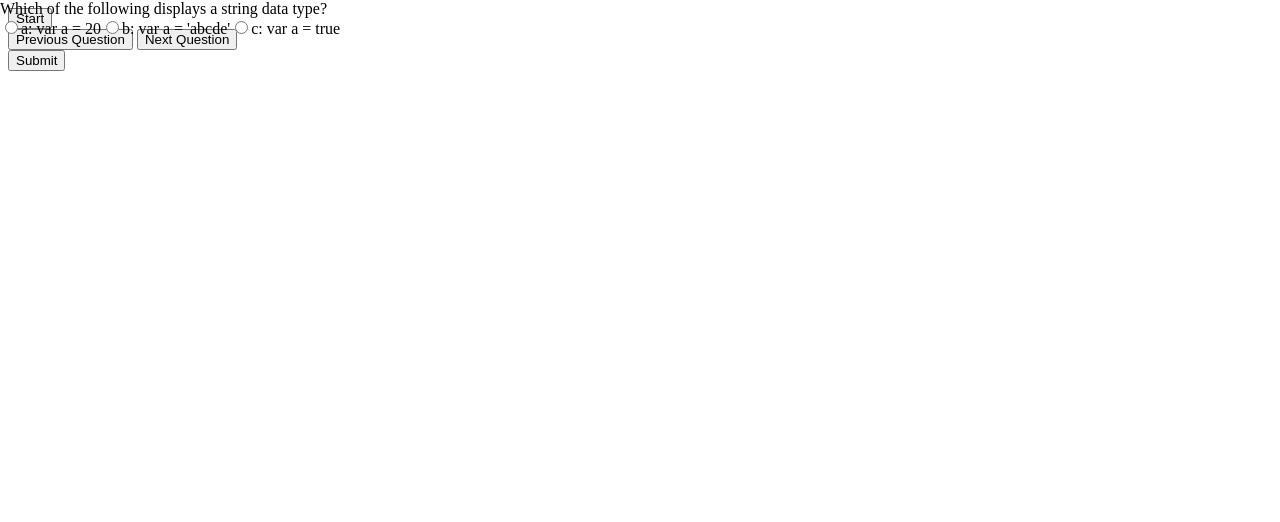
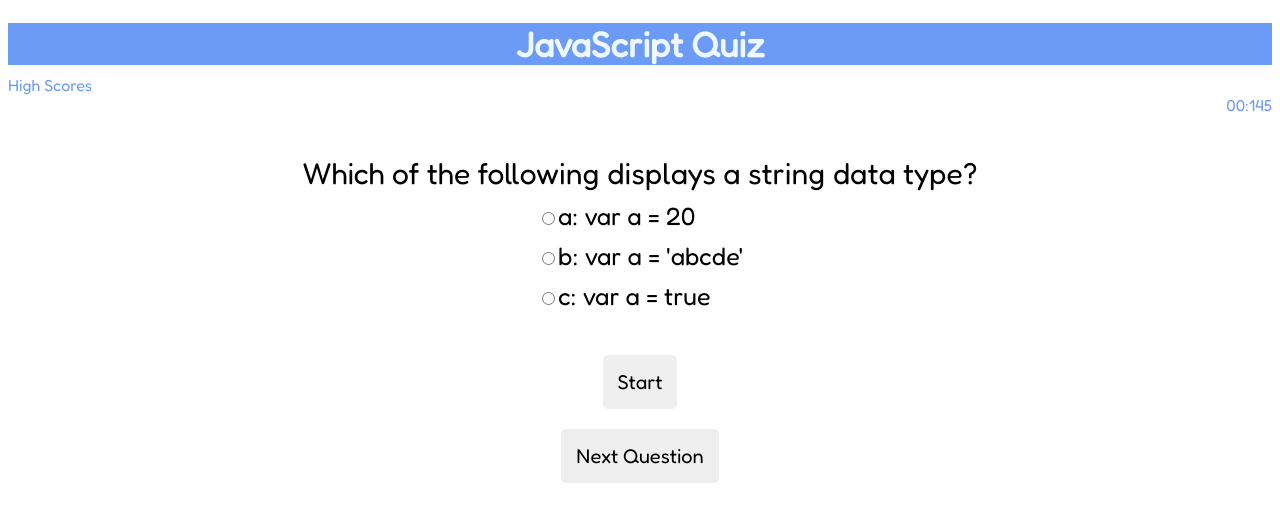
Before and after one commit to Emily-MVaz/coding-quiz, a plain HTML site: page index.html in a window 1280 px wide. Drawn offline with Linux system fonts and the light colour scheme.

Commit message:
Added two stylesheets for style and font added timer to quiz edited readme i am having trouble with the timer and highscore function

```diff
--- a/assets/css/stylesheet.css
+++ b/assets/css/stylesheet.css
@@ -1,3 +1,70 @@
+
+h1{
+    text-align: center;
+    margin-bottom: 10px;
+    font-size: 35px;
+    color: aliceblue;
+    background-color: rgb(107, 155, 245);
+}
+
+/* .row {
+    display: flex;
+    flex-direction: row;
+} */
+
+#highscore {
+    display: flex;
+    justify-content: flex-start;
+    color: rgb(107, 155, 245);
+}
+
+#timerDisplay {
+    display: flex;
+    justify-content: flex-end;
+    color: rgb(107, 155, 245);
+}
+
+#title h2 {
+    font-size: 35px;
+}
+
+#title p {
+    font-size: 19px;
+}
+
+body{
+    text-align: center;
+    font-family: Fredoka;
+}
+
+
+.question {
+    font-size: 30px;
+    margin-bottom: 10px;
+}
+
+
+.answers {
+    font-size: 25px;
+    margin-bottom: 6px;
+    text-align: left;
+    display: inline-block;
+}
+
+.answers label {
+    display: block;
+    margin-bottom: 10px;
+}
+
+button {
+    font-size: 20px;
+    font-family: Fredoka;
+    padding: 15px;
+    margin-bottom: 20px;
+    border: 0px;
+    border-radius: 5px;
+}
+
 .slide {
     position: absolute;
     left: 0px;
@@ -13,7 +80,7 @@
     z-index: 2;
 }
 
-.quiz-container {
+.quiz-box {
     position: relative;
     height: 200px;
     margin-top: 40px;
--- /dev/null
+++ b/assets/css/title.css
@@ -0,0 +1,25 @@
+
+h1{
+    display: flex;
+    justify-content: center;
+    align-items: center;
+    margin-bottom: 10px;
+    font-size: 35px;
+    background-color: cornflowerblue;
+}
+
+#title h2{
+    display: flex;
+    justify-content: center;
+    align-items: center;
+    margin-bottom: 10px;
+    font-size: 25px;
+}
+
+#title p{
+    display: flex;
+    justify-content: center;
+    align-items: center;
+    margin-bottom: 10px;
+    font-size: 20px;
+}
--- a/assets/js/script-1.js
+++ b/assets/js/script-1.js
@@ -26,13 +26,31 @@ var myQuestions = [
         c: "//This is a comment"
     },
     correctAnswer: "c"
-    }
+    },
+    {
+    question: "Which of the following displays a string data type?" ,
+    answers: {
+        a: "var a = 20",
+        b: "var a = 'abcde'",
+        c: "var a = true "
+    },
+    correctAnswer: "b"
+    },
+    {question: "Which of the following displays a string data type?" ,
+    answers: {
+        a: "var a = 20",
+        b: "var a = 'abcde'",
+        c: "var a = true "
+    },
+
+    correctAnswer: "b"
+    },
 ];
 
 //STRUCTURE
 
 //Quiz Container
-function startQuiz(questions, quizContainer, showResults, submitButton, startButton){
+function startQuiz(questions, quizContainer, showResults, submitButton){
 
 
     // Display quiz questions
@@ -118,6 +136,7 @@ function startQuiz(questions, quizContainer, showResults, submitButton, startBut
 
                 //answers turn red
                 answerContainers[i].style.color = "red";
+
             }
         }
 
@@ -159,8 +178,22 @@ function showSlide(n) {
     }
 }
 
+// Timer functions -- STILL TESTING
+(function() {
+    var sec = 150;
+    function startTimer(){
+        var timer = setInterval(function(){
+            sec--;
+            document.getElementById('timerDisplay').innerHTML='00:'+sec;
+            if (sec < 0) {
+                clearInterval(timer);
+                alert("Time is up!")
+            }
+        }, 1000);
+    }
 
-
+    startTimer();
+})();
 
 startQuiz(myQuestions, quizContainer, showResults, submitButton);
 
@@ -183,6 +216,5 @@ function showPreviousSlide() {
 
 
 //event listeners
-
 previousButton.addEventListener("click", showPreviousSlide);
 nextButton.addEventListener("click", showNextSlide);
--- a/index.html
+++ b/index.html
@@ -15,16 +15,27 @@
   <meta property="og:image" content="image.png">
 
   <link rel="stylesheet" href="./assets/css/stylesheet.css">
+  <link rel="stylesheet" href="https://fonts.googleapis.com/css?family=Fredoka">
 
 </head>
 
 <body>
+  <h1>JavaScript Quiz</h1>
+
+  <!-- highscore and timer bar -->
+  <div class="row">
+    <!-- highscores -->
+    <div id="highscore">High Scores</div>
+    <!-- timer -->
+    <div id="timerDisplay">
+      Time: <span id="timeLeft">0</span>
+    </div>
+  </div>
 
   <!-- quiz box -->
   <div class="quiz-box">
     <div id="quiz"></div>
   </div>
-
 
   <!-- start button -->
   <!-- Do i actually need this button???? -->
@@ -33,7 +44,7 @@
   </div>
 
   <!-- previous question button -->
-    <button id="prev">Previous Question</button>
+  <button id="previous">Previous Question</button>
 
 
   <!-- next question button -->
@@ -42,13 +53,17 @@
 
   <!-- submit button -->
   <div id="submit">
-        <button>Submit</button>
+      <button>Submit Quiz</button>
   </div>
 
 
   <!-- show results -->
   <div id="results"></div>
 
+
+  <!-- STILL TESTING -->
+
+
   <script src="./assets/js/script-1.js"></script>
 </body>
 </html>
```
Also changed, not shown: title.html (added, +33 -0 lines), assets/coding-quiz-screenshot.png (added), 1 other file. Lines whose indentation alone changed are shown as unchanged.
